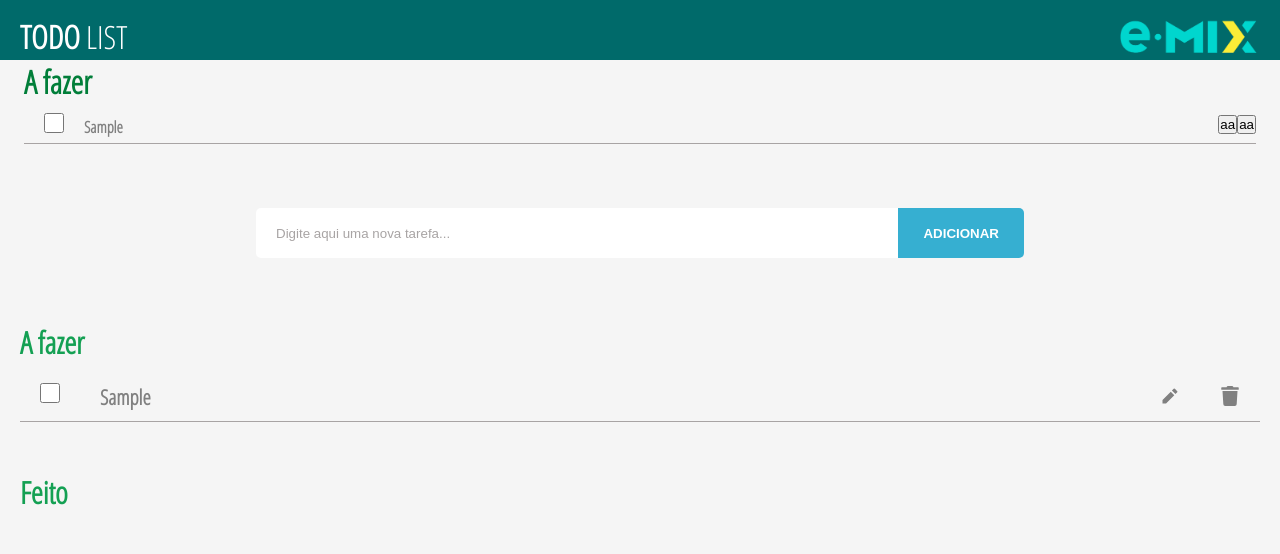
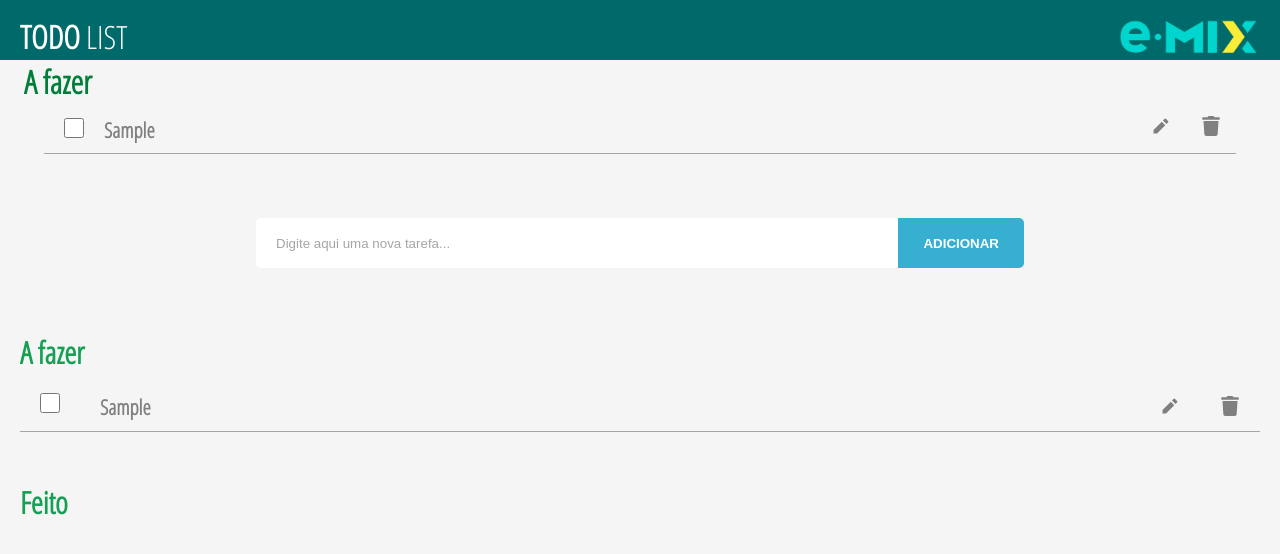
Before and after one commit to domynikmv057/ToDoList_React.Js, a React (Create React App) app: page / in a window 1280 px wide. Both pictures are taken after typing "Sample" into the empty fields and a click on the button "ADICIONAR". Shown: the top 554 px of the page. Built offline with nearby package versions, Linux system fonts and the light colour scheme.

Commit message:
Finishing styles

```diff
--- a/src/Components/UncheckedToDo/UncheckedToDo.css
+++ b/src/Components/UncheckedToDo/UncheckedToDo.css
@@ -5,6 +5,8 @@
 	justify-content: space-between;
 	align-items: center;
 	border-bottom: 1px solid #a8a4a4;
+	margin: 0 20px;
+	height: 50px;
 }
 
 .check-input {
@@ -16,8 +18,21 @@
 
 .item-left {
 	align-items: center;
+	font-size: 1.3rem;
 }
 
 .item-rigth {
 	align-items: center;
 }
+
+.list-icons-style {
+	border: none;
+	background-color: #f5f5f5;
+	margin: 0 15px;
+}
+
+.list-icons-style svg {
+	font-size: 1.5em;
+	cursor: pointer;
+	color: gray;
+}
--- a/src/Components/UncheckedToDo/UncheckedToDo.jsx
+++ b/src/Components/UncheckedToDo/UncheckedToDo.jsx
@@ -1,4 +1,8 @@
 import './UncheckedToDo.css';
+import { RiPencilFill } from 'react-icons/ri';
+import { FaTrash } from 'react-icons/fa';
+import { AiOutlineCheck } from 'react-icons/ai';
+
 
 function UncheckedToDo({ text }) {
 	return (
@@ -8,8 +12,8 @@ function UncheckedToDo({ text }) {
 				{text}
 			</div>
 			<div className='item-rigth'>
-				<button>aa</button>
-				<button>aa</button>
+				<button className='list-icons-style'><RiPencilFill /></button>
+				<button className='list-icons-style'><FaTrash /></button>
 			</div>
 		</li>
 	);
```
